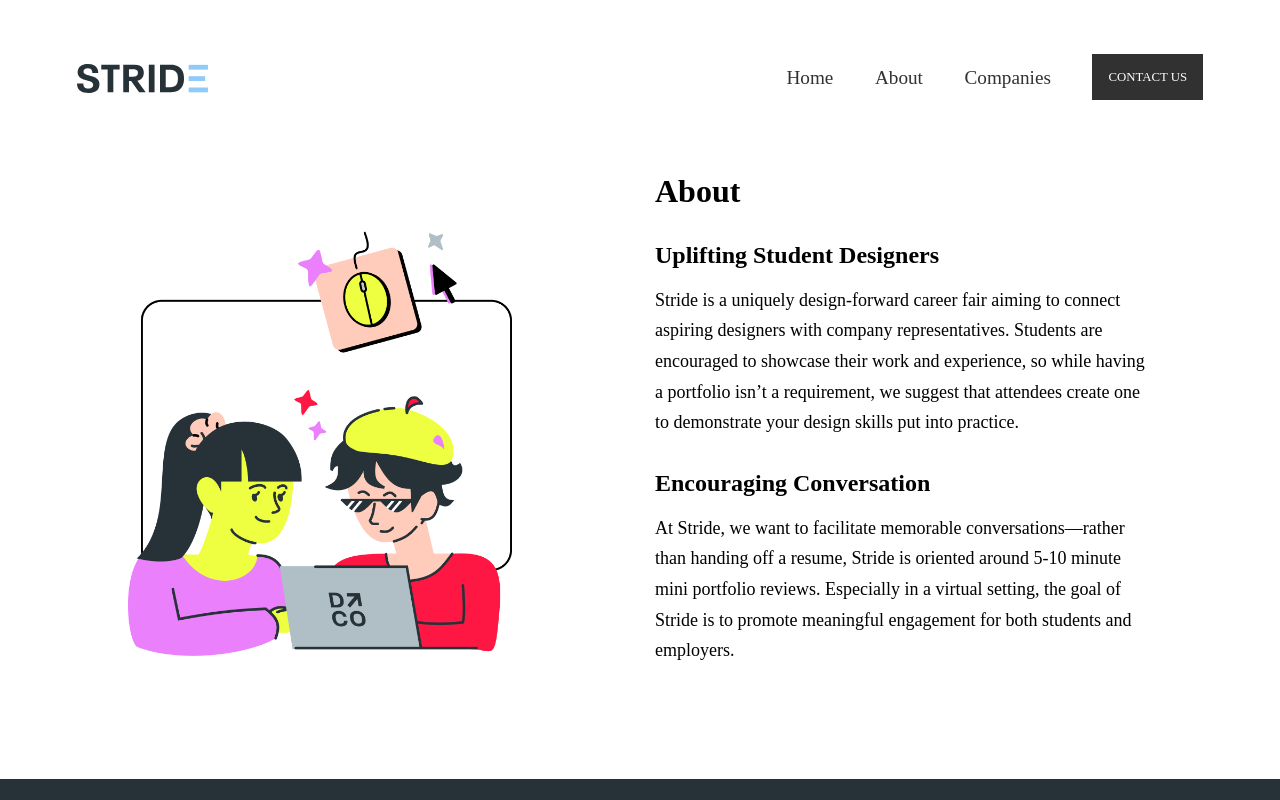
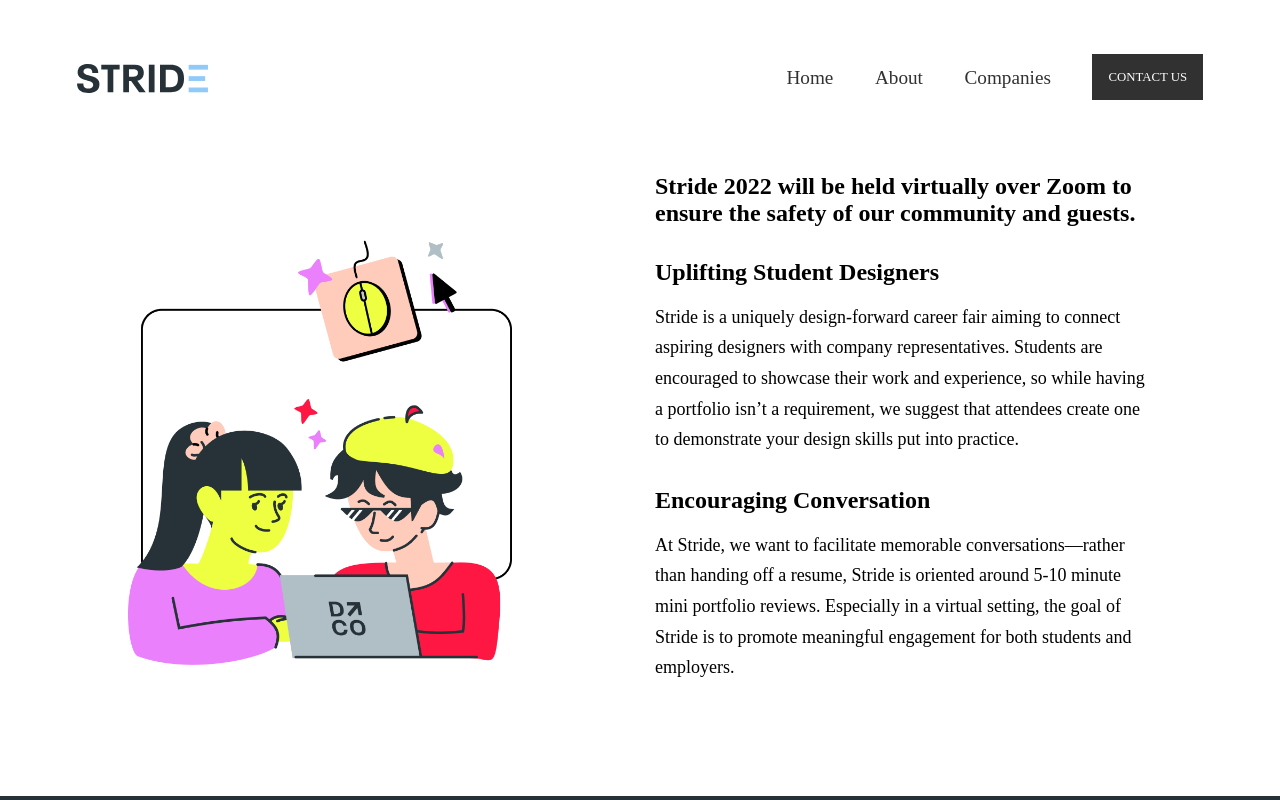
Before and after one commit to ucsddesignco/stride22, a React (Create React App) app: page /about in a window 1280 px wide. Shown: the top 800 px of the page. Built offline with nearby package versions, Linux system fonts and the light colour scheme; a web font is replaced by a local one.

Commit message:
Update About

```diff
--- a/src/App.css
+++ b/src/App.css
@@ -323,6 +323,10 @@
   padding: 5rem 10vw;
 }
 
+.about-header {
+  margin-bottom: 2rem !important;
+}
+
 .big-photo {
   display: block;
   width: 30vw;
--- a/src/pages/About.js
+++ b/src/pages/About.js
@@ -18,7 +18,10 @@
                 <img src={BigPhoto} className="big-photo" />
               </Col>
               <Col md={6} xs={12}>
-                <h1>About</h1>
+                <h2 className="about-header">
+                  Stride 2022 will be held virtually over Zoom to ensure the safety of our
+                  community and guests.
+                </h2>
                 <h2>Uplifting Student Designers</h2>
                 <p>
                   Stride is a uniquely design-forward career fair aiming to connect
@@ -45,7 +48,7 @@
             <div className="qa">
               <p><b>Q: When is Stride?</b></p>
               <p>
-                <b>A:</b> Stride takes place on Wednesday, February 5th, 2022. It will be
+                <b>A:</b> Stride takes place on Saturday, February 5th, 2022. It will be
                 from 9am-2pm with a break from 11am-12pm. <b>This year, Stride will be a completely
                 virtual event held over Zoom.</b>
               </p>
```
